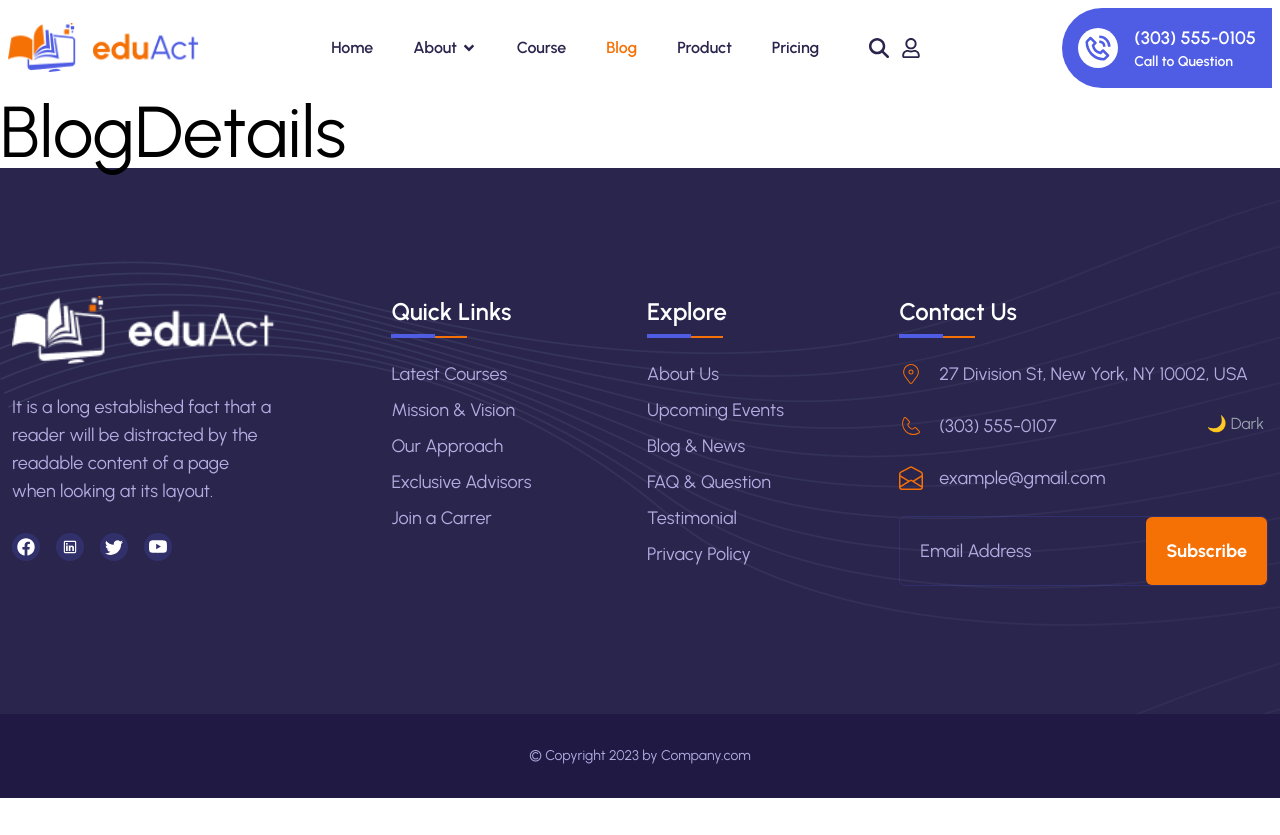
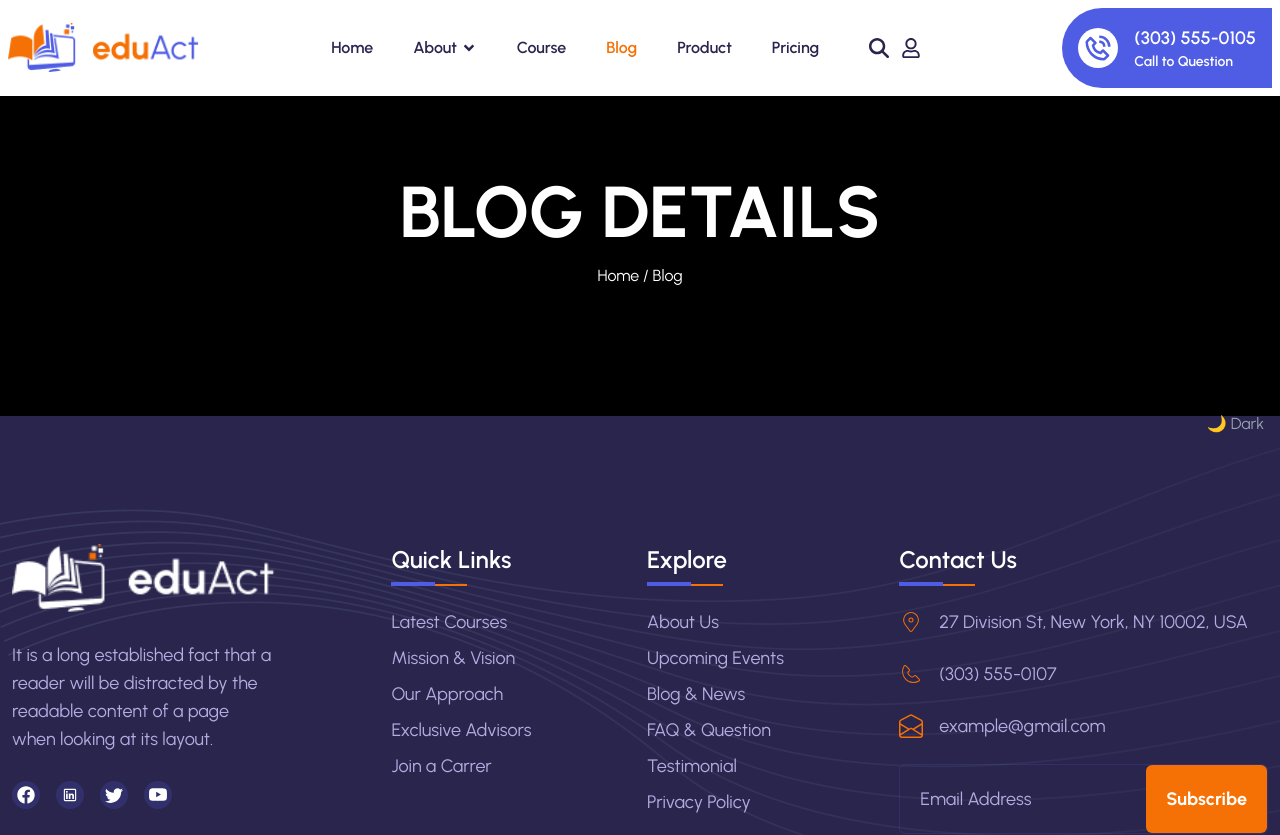
Before and after one commit to Mohammad-Nadil/ebt-eduact, a React (Vite) app: page /blog/1 in a window 1280 px wide. Shown: the top 835 px of the page. Before the commit the page ends 800 px from the top, so only its background shows below. Built offline with nearby package versions, Linux system fonts and the light colour scheme.

Commit message:
Refactor BlogDetails component layout and styling

```diff
--- a/src/pages/BlogDetails.jsx
+++ b/src/pages/BlogDetails.jsx
@@ -1,9 +1,22 @@
 import React from "react";
+import Container from "../components/Container";
+import { NavLink } from "react-router-dom";
 
 const BlogDetails = () => {
   return (
     <div>
-      <h1 className="text-7xl">BlogDetails</h1>
+      {/* Banner */}
+      <div className="bg-black pt-20 pb-32">
+        <Container>
+          <h1 className="text-white text-center text-7xl font-bold mb-4">BLOG DETAILS</h1>
+          <p className="text-white text-center">
+            <NavLink to="/">Home</NavLink> / <span>Blog</span>
+          </p>
+
+        </Container>
+      </div>
+
+
     </div>
   );
 };
```
